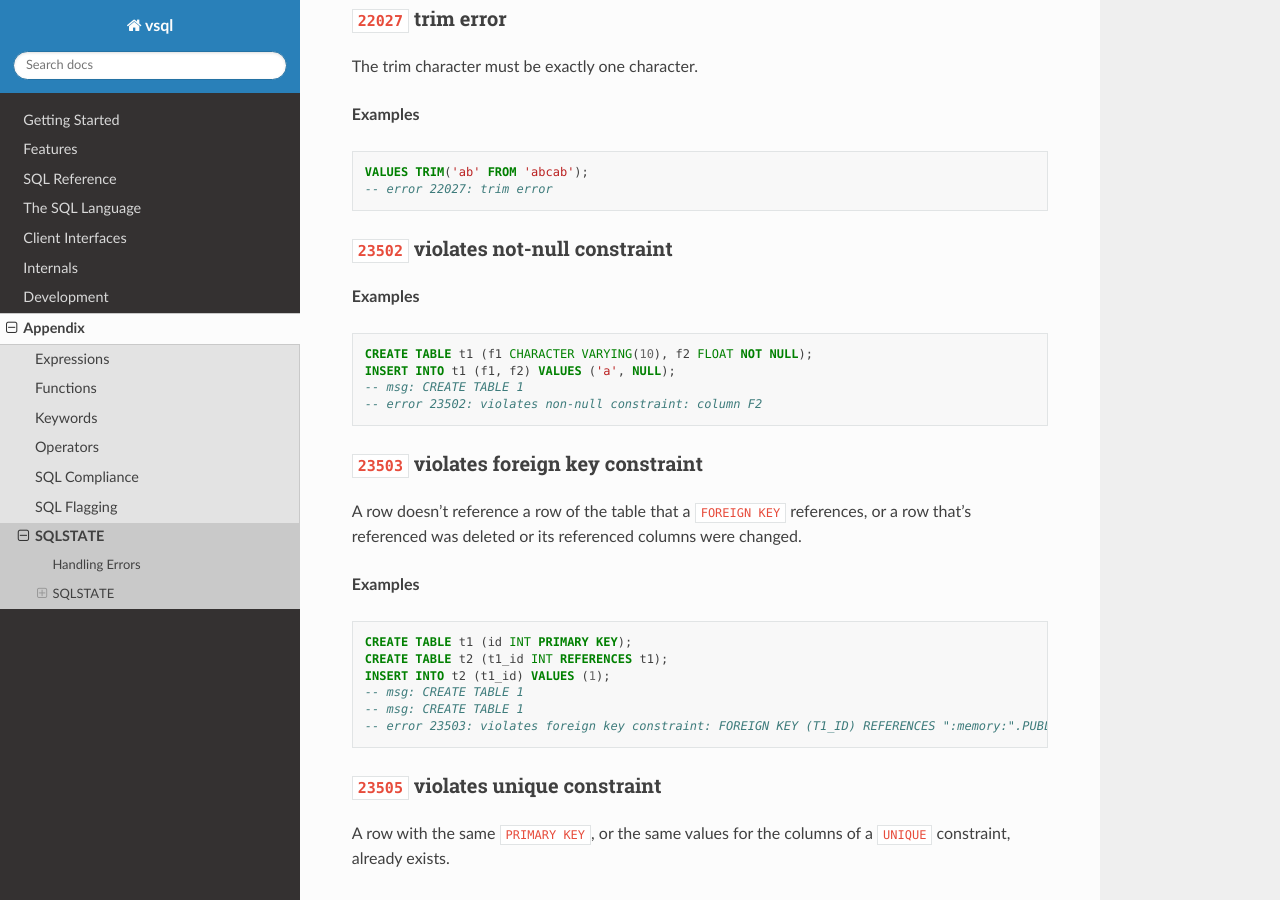
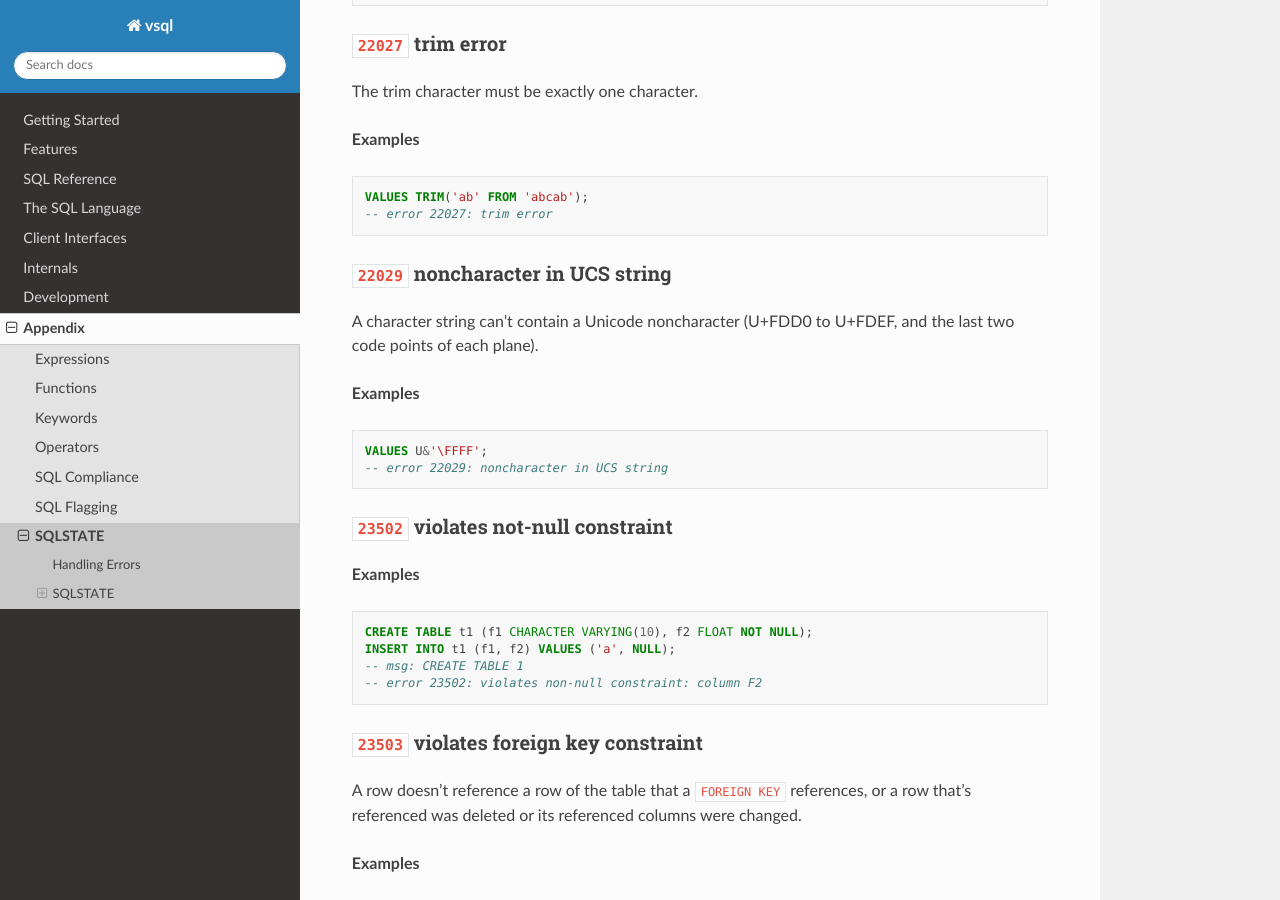
Before and after one commit to elliotchance/vsql, a Sphinx documentation site: the page built from docs/sqlstate.rst, in a window 1280 px wide and 900 px high, scrolled down 9180 px. Built offline with Sphinx 7.4.7 and the Read the Docs theme 3.1.0, drawn with Linux system fonts in a browser that asks for light colours; some of the changed text lies outside the part shown.

Commit message:
language: Raise 22029 for a noncharacter in a string (#860)
A Unicode noncharacter (U+FDD0 to U+FDEF, and the last two code points of each plane) could be in a character string. A string literal, including a Unicode escape, and a character string parameter now raise 22029. Those are the only ways for a character to get into a string, since parameters also cover libvsql and the PG server.

SQL E021-01
SQL F393

Fixes #765

Co-authored-by: Claude Opus 5.5 <noreply@anthropic.com>

```diff
--- a/docs/sqlstate.rst
+++ b/docs/sqlstate.rst
@@ -398,6 +398,19 @@ The trim character must be exactly one character.
 
   VALUES TRIM('ab' FROM 'abcab');
   -- error 22027: trim error
+
+``22029`` noncharacter in UCS string
+^^^^^^^^^^^^^^^^^^^^^^^^^^^^^^^^^^^^
+
+A character string can't contain a Unicode noncharacter (U+FDD0 to U+FDEF, and
+the last two code points of each plane).
+
+**Examples**
+
+.. code-block:: sql
+
+  VALUES U&'\FFFF';
+  -- error 22029: noncharacter in UCS string
 
 ``23502`` violates not-null constraint
 ^^^^^^^^^^^^^^^^^^^^^^^^^^^^^^^^^^^^^^
--- a/docs/standard/part2/06.txt
+++ b/docs/standard/part2/06.txt
@@ -88,7 +88,7 @@
 6.1/AR/1.a               n/a          - - user-defined types (S023)
 6.1/AR/1.b               n/a          - - user-defined types (S023)
 6.1/GR/1                 impl-defined vsql/std_2_6_1_data_type.v tests/information-schema-columns.sql the only character set is UTF8, which contains every character
-6.1/GR/2                 missing      - - #765
+6.1/GR/2                 implemented  vsql/std_2_6_1_data_type.v tests/unicode-escapes.sql
 6.1/GR/3                 n/a          - - char length units (T061)
 6.1/GR/4                 implemented  vsql/std_2_6_1_data_type.v tests/information-schema-columns.sql
 6.1/GR/4.a               implemented  vsql/std_2_6_1_data_type.v tests/date.sql
```
Also changed, not shown: 5 other files.
